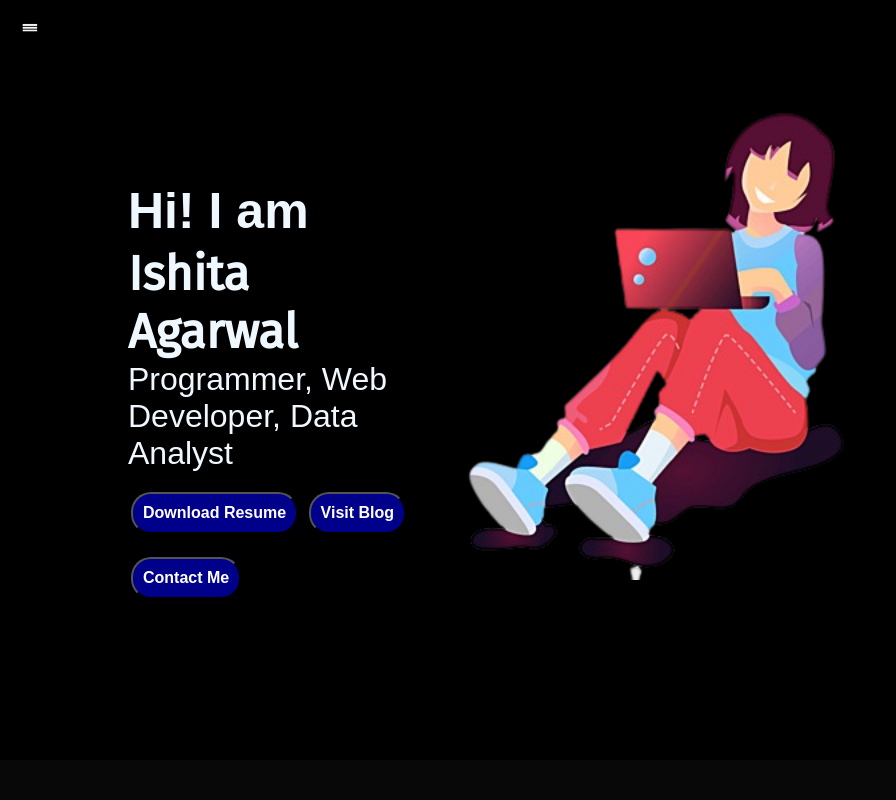
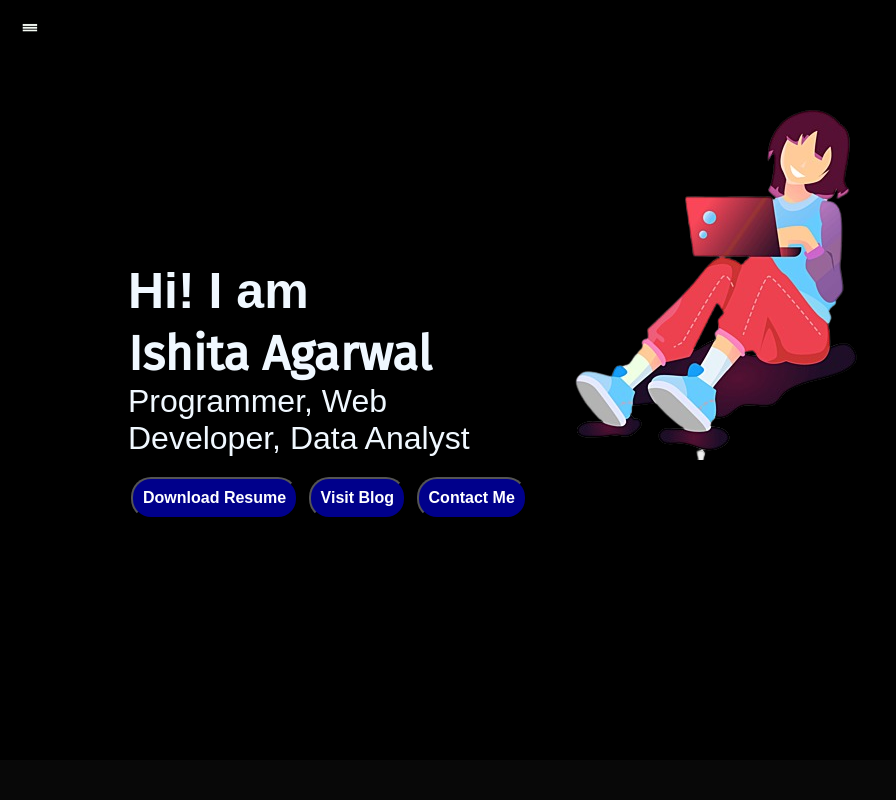
Before and after one commit to Ishita005/Portfolio_1, a plain HTML site: page index.html in a window 1280 px wide. Shown: the top 800 px of the page, without its empty margins (0-896 px from the left). Drawn offline with Linux system fonts and the light colour scheme; a web font is replaced by a local one.

Commit message:
Update styles.css

```diff
--- a/styles.css
+++ b/styles.css
@@ -128,7 +128,7 @@ body{
 }
 
 .devPic img {
-    height: 60vh;
+    height: 45vh;
 }
 
 /* ----------------blog------------ */
```
